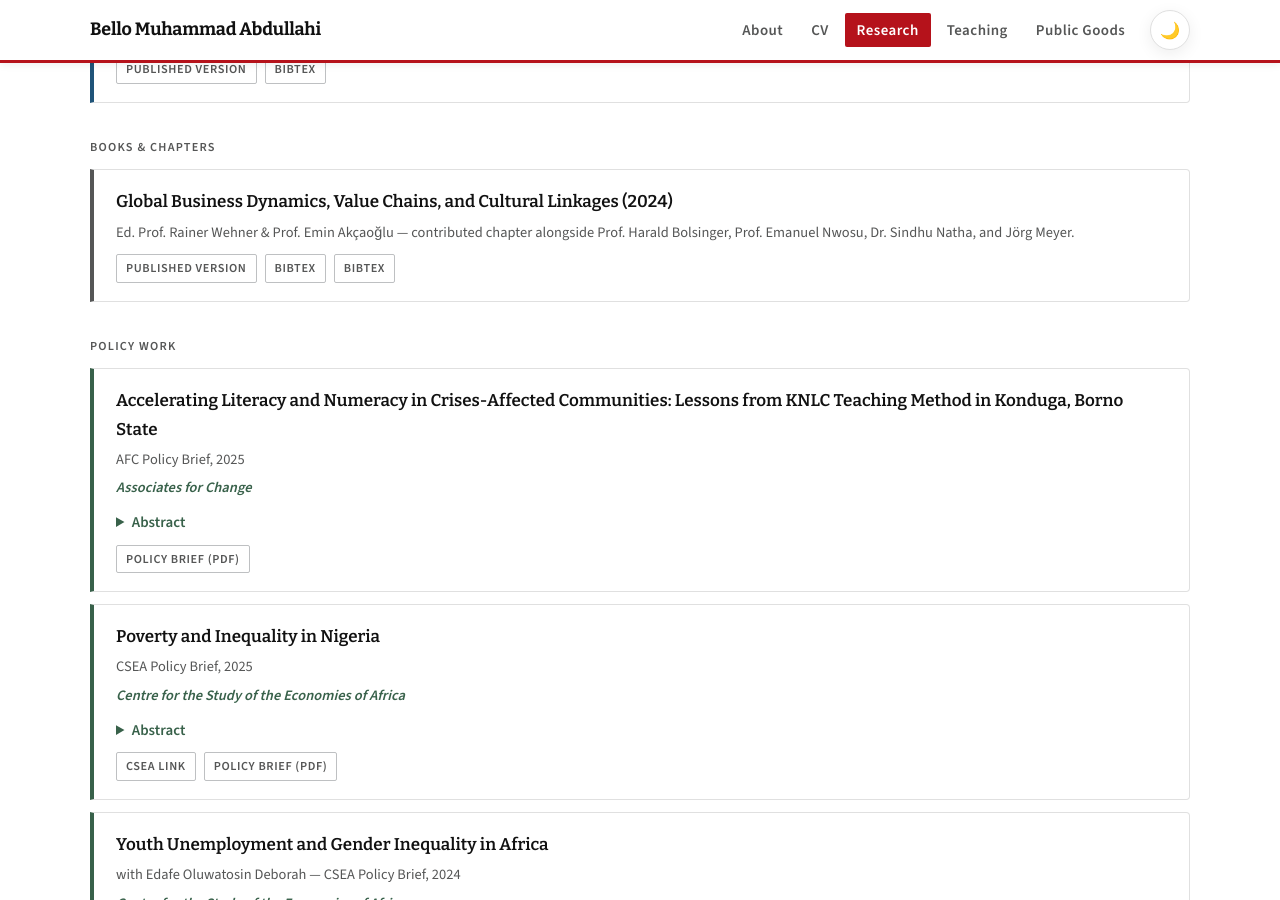
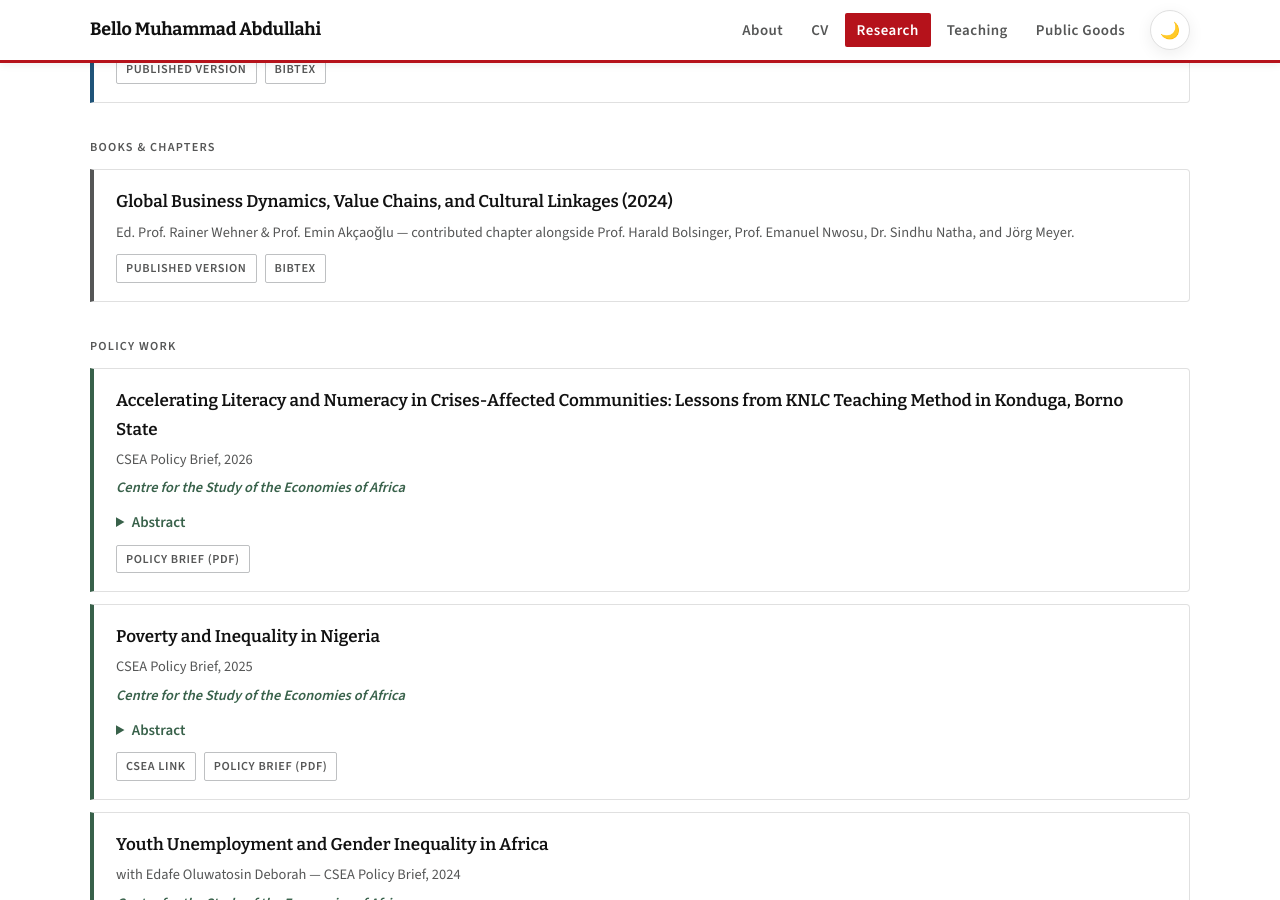
Before and after one commit to Bello-Abdullahi/Bello-Abdullahi.github.io, a Jekyll site: the page built from _pages/research.md, in a window 1280 px wide and 900 px high, scrolled down 881 px. Built offline with Jekyll 4.4.1, drawn with Linux system fonts in a browser that asks for light colours.

Commit message:
Update research.md

```diff
--- a/_pages/research.md
+++ b/_pages/research.md
@@ -86,8 +86,7 @@ nav_order: 3
   <div class="paper-authors">Ed. Prof. Rainer Wehner &amp; Prof. Emin Akçaoğlu — contributed chapter alongside Prof. Harald Bolsinger, Prof. Emanuel Nwosu, Dr. Sindhu Natha, and Jörg Meyer.</div>
   <div class="paper-links">
     <a href="https://opus4.kobv.de/opus4-fhws/frontdoor/deliver/index/docId/5736/file/Wehner_Akcaoglu_Global_Business_Dynamics.pdf" class="paper-link">Published Version</a>
-    <a href="#" class="paper-link">BibTeX</a>
-  <a href="#" class="paper-link bibtex-link" data-bibtex="@article{wehnerglobal,
+    <a href="#" class="paper-link bibtex-link" data-bibtex="@article{wehnerglobal,
   title={Global Business Dynamics, Value Chains, and Cultural Linkages},
   author={Wehner, Rainer and Ak{\c{c}}ao{\u{g}}lu, Emin},
   journal={Global Business Dynamics, Value Chains, and Cultural Linkages},
@@ -101,8 +100,8 @@ nav_order: 3
 <div class="paper-card policy">
   <div class="paper-title">Accelerating Literacy and Numeracy in Crises-Affected
 Communities: Lessons from KNLC Teaching Method in Konduga, Borno State</div>
-  <div class="paper-authors">AFC Policy Brief, 2025</div>
-  <div class="paper-venue policy-venue">Associates for Change</div>
+  <div class="paper-authors">CSEA Policy Brief, 2026</div>
+  <div class="paper-venue policy-venue">Centre for the Study of the Economies of Africa</div>
   <details style="margin-top:10px; font-size:0.88rem; color:#444;">
     <summary style="cursor:pointer; color:var(--lu-green); font-weight:600;">Abstract</summary>
     </details>
```
